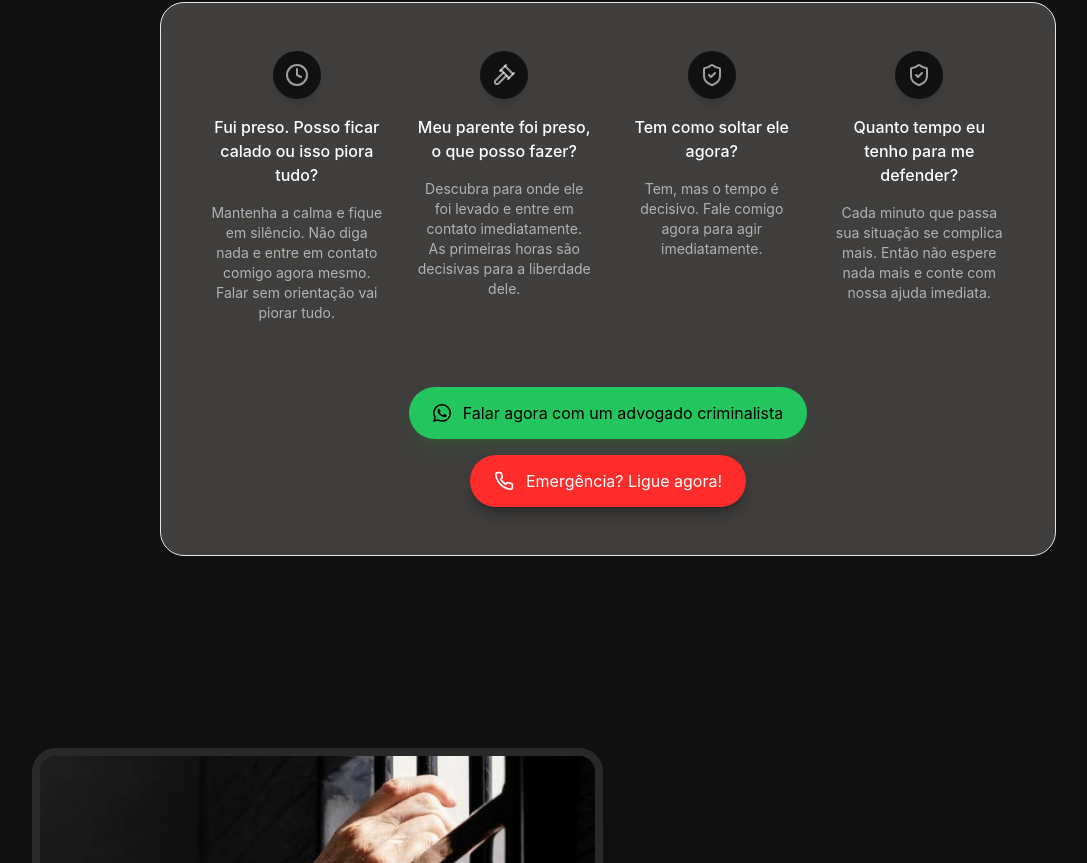
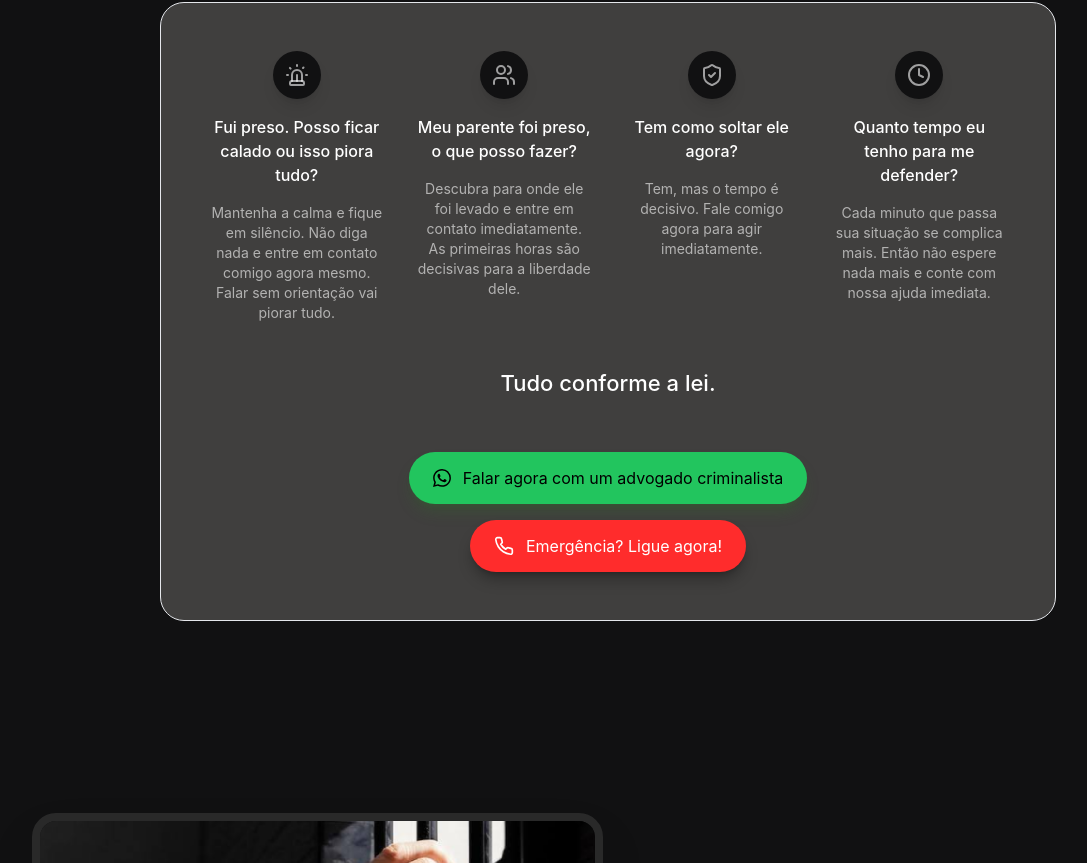
Before and after one commit to Paper-Street-Softwares/Template-Unico, a React (Vite) app: page /#home in a window 1280 px wide. Shown: the part 1458-2321 px from the top of the page, without its empty margins (32-1119 px from the left). Built offline with nearby package versions, Linux system fonts and the light colour scheme.

Commit message:
fix: Icones da Seção Speed

```diff
--- a/src/components/sections/Speed.jsx
+++ b/src/components/sections/Speed.jsx
@@ -1,7 +1,7 @@
 import React from 'react'
 import SectionArea from '../sectionElements/SectionArea'
 import SectionWrapper from '../sectionElements/SectionWrapper'
-import { Clock, Gavel, ShieldCheck, Phone } from 'lucide-react'
+import { Siren, Users, ShieldCheck, Clock, Phone } from 'lucide-react'
 import SectionHeaderNovo from '../sectionElements/SectionHeaderNovo'
 import ButtonReflexo from '../interactives/ButtonReflexo'
 import content from '../../content/content'
@@ -44,13 +44,13 @@ function Speed({ colorMode }) {
                   text: 'Fui preso. Posso ficar calado ou isso piora tudo?',
                   subtitle:
                     'Mantenha a calma e fique em silêncio. Não diga nada e entre em contato comigo agora mesmo. Falar sem orientação vai piorar tudo.',
-                  icon: Clock,
+                  icon: Siren,
                 },
                 {
                   text: 'Meu parente foi preso, o que posso fazer?',
                   subtitle:
                     'Descubra para onde ele foi levado e entre em contato imediatamente. As primeiras horas são decisivas para a liberdade dele.',
-                  icon: Gavel,
+                  icon: Users,
                 },
                 {
                   text: 'Tem como soltar ele agora? ',
@@ -62,7 +62,7 @@ function Speed({ colorMode }) {
                   text: 'Quanto tempo eu tenho para me defender?',
                   subtitle:
                     'Cada minuto que passa sua situação se complica mais. Então não espere nada mais e conte com nossa ajuda imediata.',
-                  icon: ShieldCheck,
+                  icon: Clock,
                 },
               ].map((item, idx) => (
                 <div
@@ -84,7 +84,15 @@ function Speed({ colorMode }) {
               ))}
             </div>
 
-            <div className="flex flex-col gap-4 pt-4 w-fit justify-center items-start desktop1:m-auto">
+            <div className="mt-10 text-center">
+              <p
+                className={`text-title2 font-medium font-secondFont inline-block px-4 py-1 rounded-full ${text}`}
+              >
+                Tudo conforme a lei.
+              </p>
+            </div>
+
+            <div className="flex flex-col gap-4 w-fit justify-center items-start desktop1:m-auto">
               <ButtonReflexo
                 icon={
                   <svg
```
